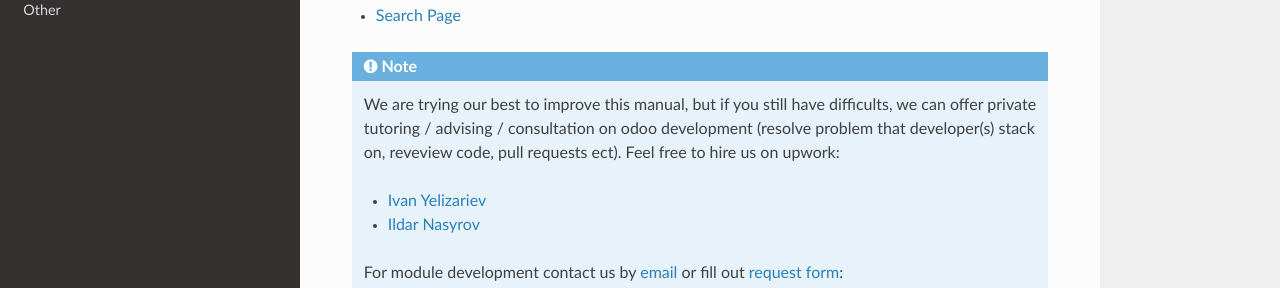
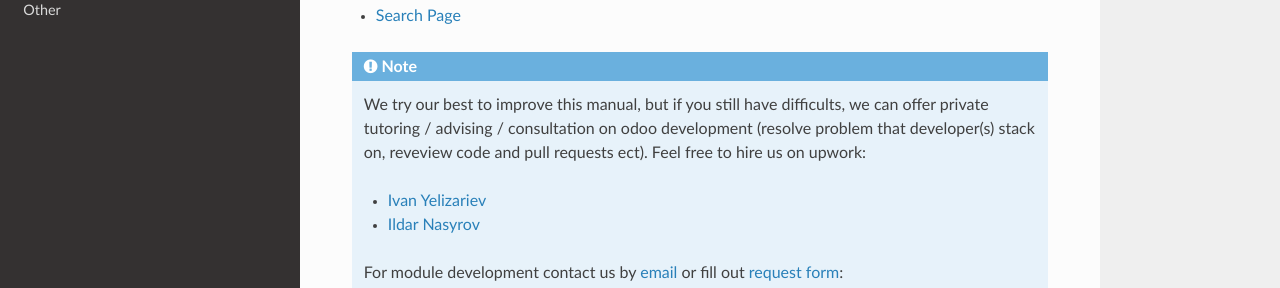
Before and after one commit to itpp-labs/odoo-development, a Sphinx documentation site: the page built from docs/index.rst, in a window 1280 px wide and 900 px high, scrolled down 1570 px. Shown: the part 342-630 px from the top of the window. Built offline with Sphinx 7.4.7 and the Read the Docs theme 2.0.0, drawn with Linux system fonts in a browser that asks for light colours; pages that are not in the unit, such as notebooks, are missing from menus.

Commit message:
fix spelling

```diff
--- a/docs/index.rst
+++ b/docs/index.rst
@@ -27,7 +27,7 @@ Indices and tables
 * :ref:`modindex`
 * :ref:`search`
 
-.. note:: We are trying our best to improve this manual, but if you still have difficults, we can offer private tutoring / advising / consultation on odoo development (resolve problem that developer(s) stack on, reveview code, pull requests ect). Feel free to hire us on upwork:
+.. note:: We try our best to improve this manual, but if you still have difficults, we can offer private tutoring / advising / consultation on odoo development (resolve problem that developer(s) stack on, reveview code and pull requests ect). Feel free to hire us on upwork:
 
    * `Ivan Yelizariev <https://www.upwork.com/fl/ivanyelizariev>`__
    * `Ildar Nasyrov <https://www.upwork.com/fl/ildarnasyrov>`__
```
